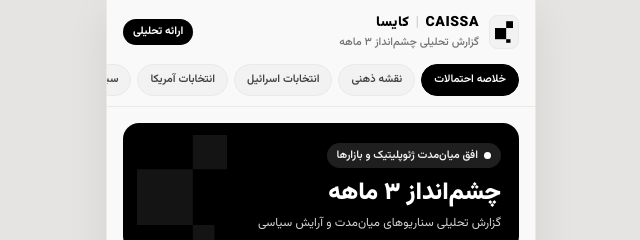
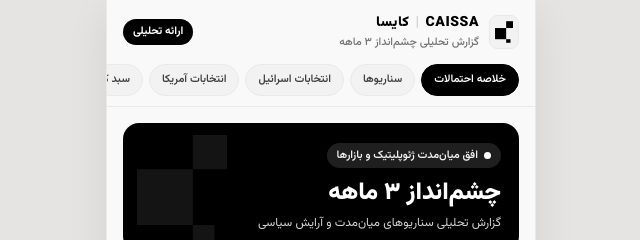
Before and after one commit to miladaleali/caissa-analytical-report, a plain HTML site: page index.html in a window 1280 px wide. Shown: the top 240 px of the page, 319-959 px from the left. Drawn offline with Linux system fonts and the light colour scheme.

Commit message:
change map to scenario

```diff
--- a/index.html
+++ b/index.html
@@ -769,7 +769,7 @@
 
       <nav class="nav-scroll" aria-label="ناوبری بخش‌های گزارش">
         <a href="#sec-summary" class="nav-pill active">خلاصه احتمالات</a>
-        <a href="#sec-mindmap" class="nav-pill">نقشه ذهنی</a>
+        <a href="#sec-mindmap" class="nav-pill">سناریوها</a>
         <a href="#sec-israel" class="nav-pill">انتخابات اسرائیل</a>
         <a href="#sec-us" class="nav-pill">انتخابات آمریکا</a>
         <a href="#sec-portfolio" class="nav-pill">سبد کایسا</a>
```
